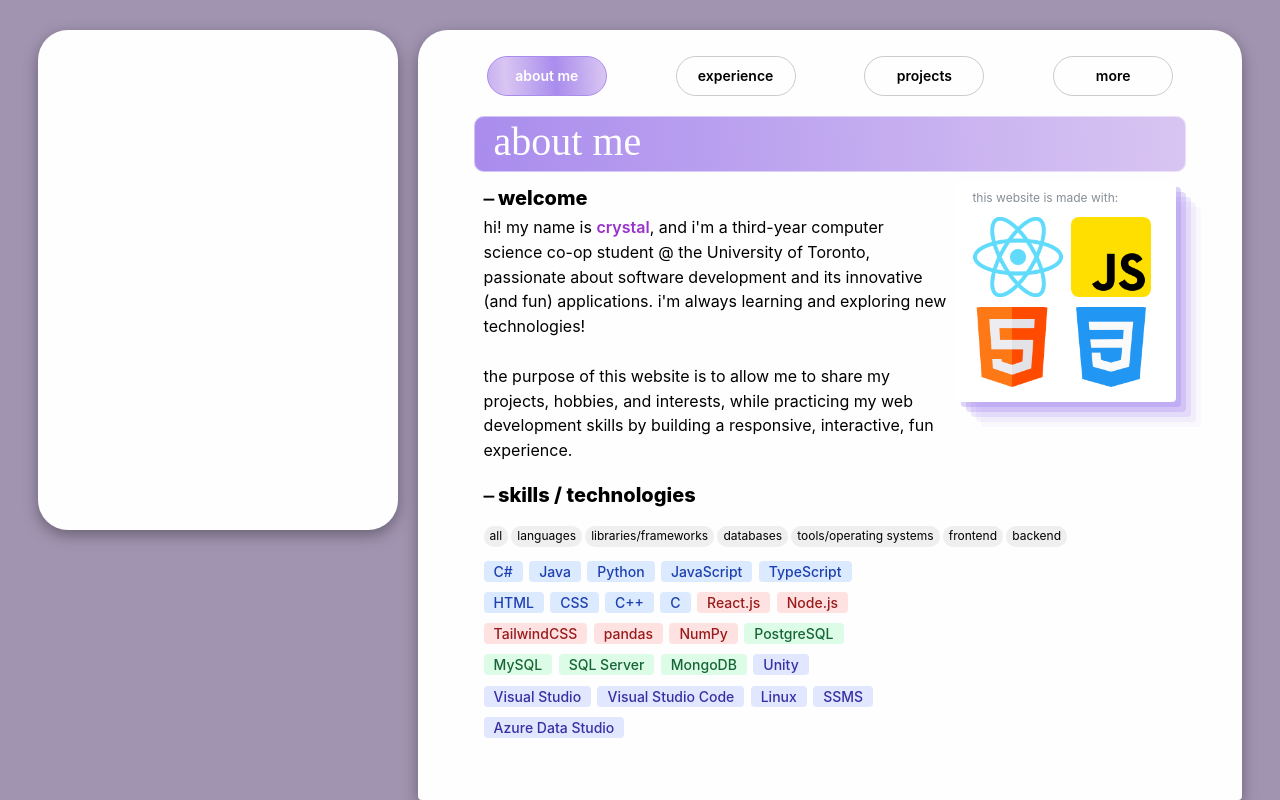
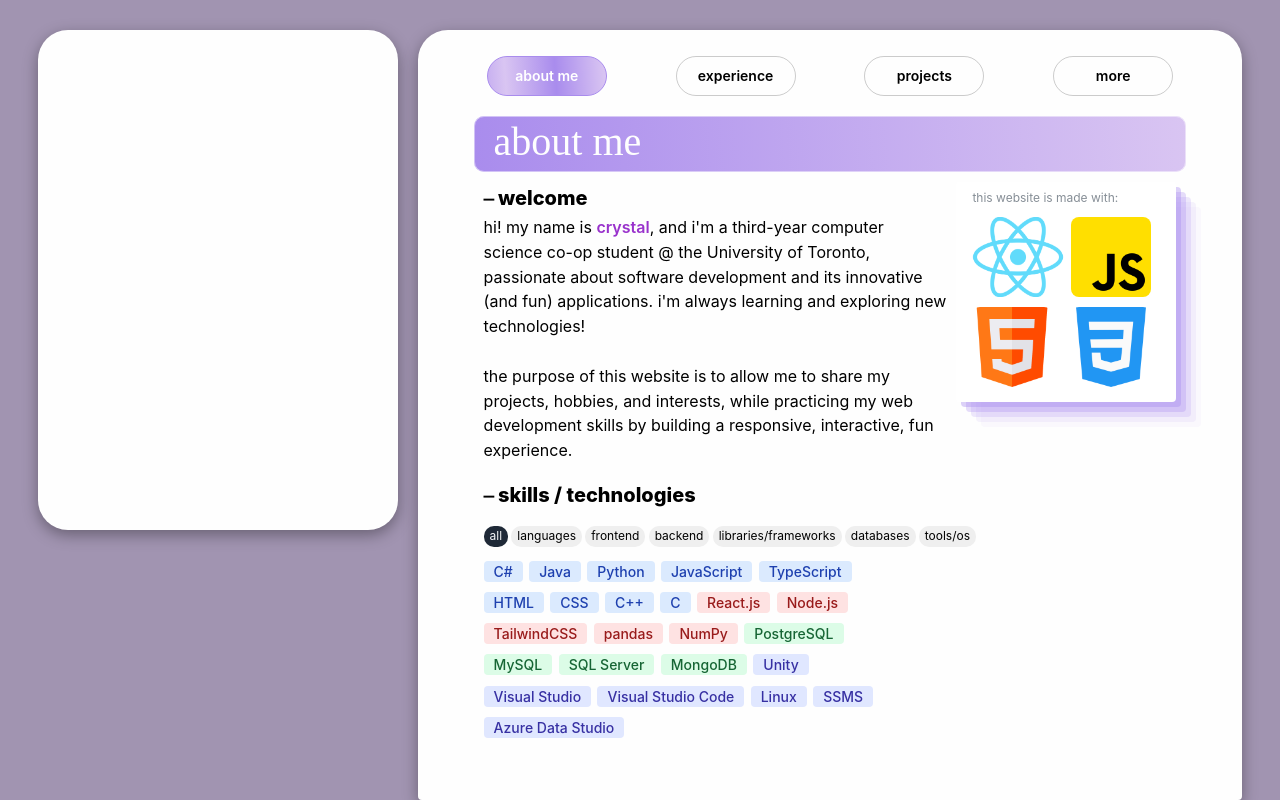
Before and after one commit to cdecry/cdecry.github.io, a React (Create React App) app: page / in a window 1280 px wide. Built offline with nearby package versions, Linux system fonts and the light colour scheme; a web font is replaced by a local one.

Commit message:
Fix skill filter bugs

```diff
--- a/src/components/BadgesComponent.tsx
+++ b/src/components/BadgesComponent.tsx
@@ -10,28 +10,28 @@ type Skill = {
 const CATEGORIES = [
     'all',
     'languages',
+    'frontend',
+    'backend',
     'libraries/frameworks',
     'databases',
-    'tools/operating systems',
-    'frontend',
-    'backend'
+    'tools/os',
 ]
 
 const SKILLS = [
-    { name: 'C#', categories: ['languages'] },
-    { name: 'Java', categories: ['languages'] },
+    { name: 'C#', categories: ['languages', 'backend'] },
+    { name: 'Java', categories: ['languages', 'backend'] },
     { name: 'Python', categories: ['languages', 'backend'] },
     { name: 'JavaScript', categories: ['languages', 'frontend'] },
     { name: 'TypeScript', categories: ['languages', 'frontend'] },
     { name: 'HTML', categories: ['languages', 'frontend'] },
     { name: 'CSS', categories: ['languages', 'frontend'] },
-    { name: 'C++', categories: ['languages'] },
-    { name: 'C', categories: ['languages'] },
+    { name: 'C++', categories: ['languages', 'backend'] },
+    { name: 'C', categories: ['languages', 'backend'] },
     { name: 'React.js', categories: ['frontend', 'libraries/frameworks'] },
-    { name: 'Node.js', categories: ['libraries/frameworks'] },
+    { name: 'Node.js', categories: ['libraries/frameworks', 'backend'] },
     { name: 'TailwindCSS', categories: ['frontend', 'libraries/frameworks'] },
-    { name: 'pandas', categories: ['libraries/frameworks'] },
-    { name: 'NumPy', categories: ['libraries/frameworks'] },
+    { name: 'pandas', categories: ['libraries/frameworks', 'backend'] },
+    { name: 'NumPy', categories: ['libraries/frameworks', 'backend'] },
     { name: 'PostgreSQL', categories: ['databases'] },
     { name: 'MySQL', categories: ['databases'] },
     { name: 'SQL Server', categories: ['databases'] },
@@ -40,25 +40,34 @@ const SKILLS = [
     { name: 'Visual Studio', categories: ['tools/os'] },
     { name: 'Visual Studio Code', categories: ['tools/os'] },
     { name: 'Linux', categories: ['tools/os'] },
-    { name: 'SSMS', categories: ['tools/os'] },
-    { name: 'Azure Data Studio', categories: ['tools/os'] },
+    { name: 'SSMS', categories: ['tools/os', 'databases'] },
+    { name: 'Azure Data Studio', categories: ['tools/os', 'databases'] },
 ];
 
 const BadgesComponent = () => {
-    const [selectedCategories, setSelectedCategories] = useState<string[]>([]);
+    const [selectedCategories, setSelectedCategories] = useState<string[]>(['all']);
 
     const toggleSelect = (selected: string) => {
-        if (selectedCategories.includes(selected))
-            setSelectedCategories(selectedCategories.filter(item => item !== selected));
+        if (selected === 'all' && !selectedCategories.includes('all')) {
+            selectedCategories.every((category: string) =>
+                toggleSelect(category));
+            setSelectedCategories(['all']);
+            return;
+        }
+        let updated = selectedCategories.filter(item => item !== 'all');
+        if (selectedCategories.includes(selected) && selectedCategories.length == 1)
+            setSelectedCategories(['all']);
+        else if (selectedCategories.includes(selected))
+            setSelectedCategories(updated.filter(item => item !== selected));
         else
-            setSelectedCategories([...selectedCategories, selected]);
+            setSelectedCategories([...updated, selected]);
     };
 
     const getBadgeColor = (categories: string[]) => {
         if (categories.includes('languages')) return 'blue';
         if (categories.includes('libraries/frameworks')) return 'red';
+        if (categories.includes('tools/os')) return 'indigo';
         if (categories.includes('databases')) return 'green';
-        if (categories.includes('tools/os')) return 'indigo';
         return 'gray';
     };
 
```
